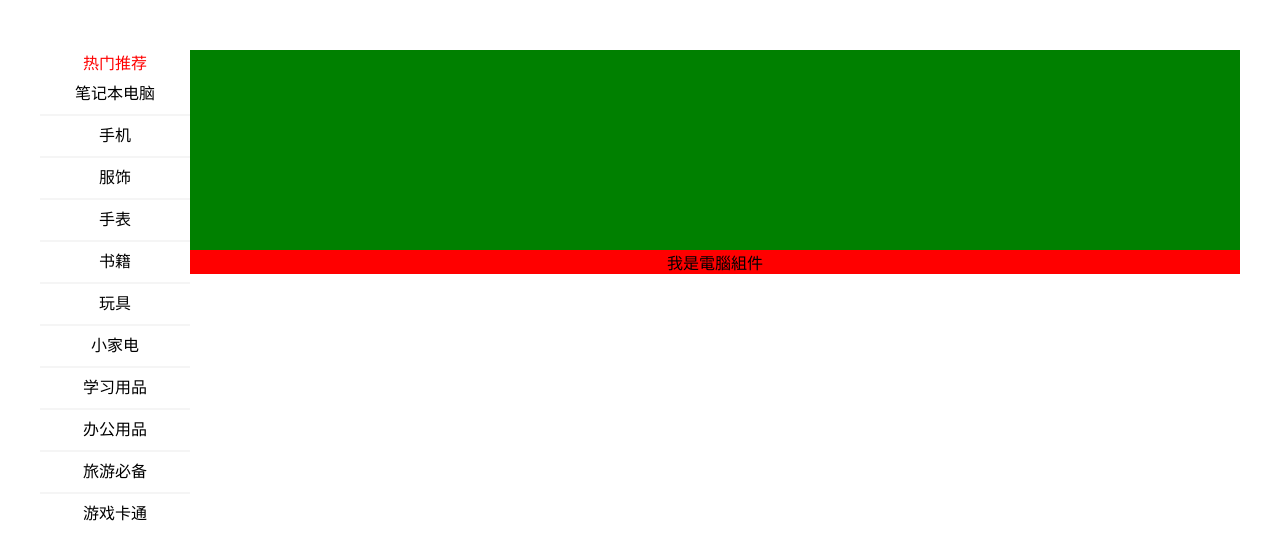
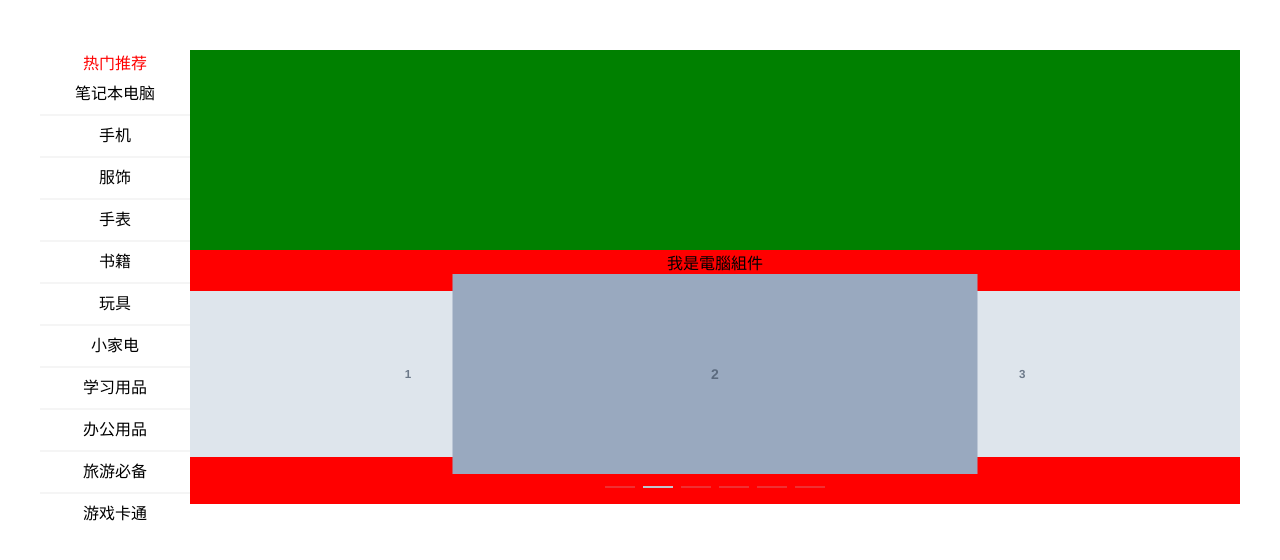
Before and after one commit to AQYQ/vue-router, a Vue app: page /home/computer in a window 1280 px wide. Shown: the top 560 px of the page. Built offline with nearby package versions, Linux system fonts and the light colour scheme.

Commit message:
package-lock.json

```diff
--- a/package.json
+++ b/package.json
@@ -8,6 +8,7 @@
   },
   "dependencies": {
     "core-js": "^3.3.2",
+    "element-ui": "^2.12.0",
     "vue": "^2.6.10",
     "vue-router": "^3.1.3"
   },
--- a/src/components/Computer.vue
+++ b/src/components/Computer.vue
@@ -1,5 +1,27 @@
 <template>
     <div>
         我是電腦組件
+        <el-carousel :interval="4000" type="card" height="200px">
+            <el-carousel-item v-for="item in 6" :key="item">
+              <h3 class="medium">{{ item }}</h3>
+            </el-carousel-item>
+          </el-carousel>
     </div>
 </template>
+<style>
+    .el-carousel__item h3 {
+    color: #475669;
+    font-size: 14px;
+    opacity: 0.75;
+    line-height: 200px;
+    margin: 0;
+  }
+
+  .el-carousel__item:nth-child(2n) {
+    background-color: #99a9bf;
+  }
+
+  .el-carousel__item:nth-child(2n+1) {
+    background-color: #d3dce6;
+  }
+</style>
--- a/src/main.js
+++ b/src/main.js
@@ -1,6 +1,9 @@
 import Vue from 'vue'
 import App from './App.vue'
 import router from './router'
+import ElementUi from 'element-ui';
+import 'element-ui/lib/theme-chalk/index.css';
+Vue.use(ElementUi);
 
 Vue.config.productionTip = false
 
```
Also changed, not shown: 1 other file (tests, documents, lock files or other folders).
